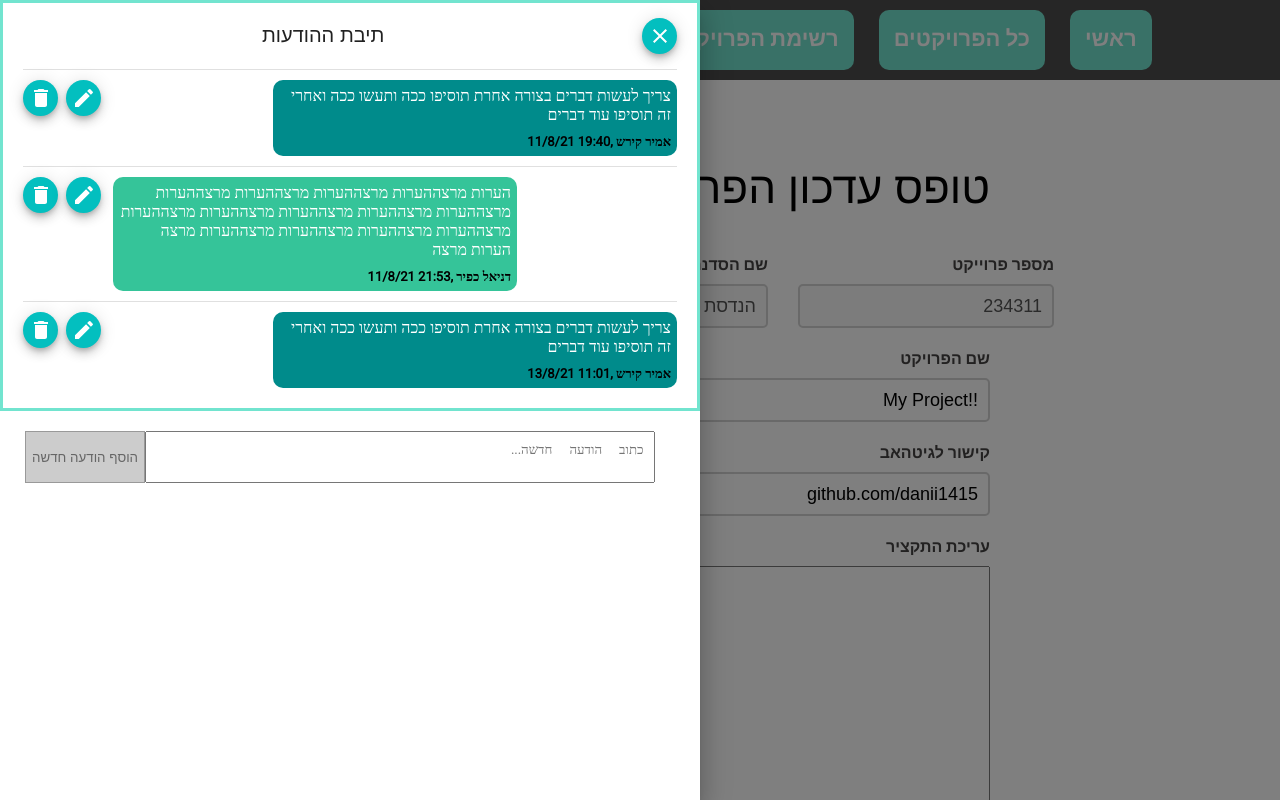
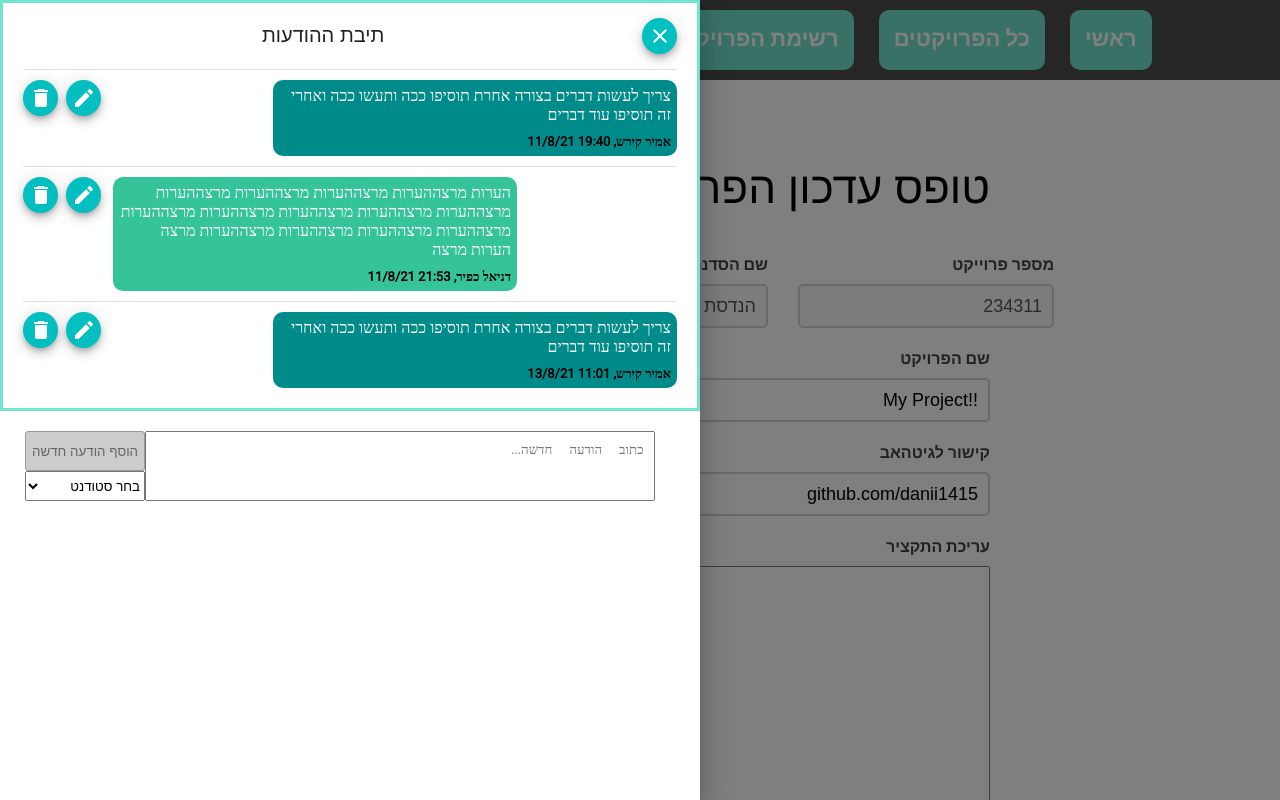
Before and after one commit to Danii1415/finalProject, a React (Create React App) app in the folder client/: page /EditPreview in a window 1280 px wide. Shown: the top 800 px of the page. Built offline with nearby package versions, Linux system fonts and the light colour scheme.

Commit message:
added chat sender and utils file

```diff
--- a/client/src/AddProject.js
+++ b/client/src/AddProject.js
@@ -1,6 +1,7 @@
 import React, { useEffect, useState } from "react";
 import "./AddProject.scss";
 import { MenuItem, Select } from "@material-ui/core";
+import { Student } from "./utils";
 // import ReactMarkdown from "react-markdown";
 
 const kirsh = {
@@ -32,15 +33,6 @@ const guy = {
     },
   ],
 };
-
-class Student {
-  constructor(firstName = "", lastName = "", idNumber = "", emailAddress = "") {
-    this.firstName = firstName;
-    this.lastName = lastName;
-    this.idNumber = idNumber;
-    this.emailAddress = emailAddress;
-  }
-}
 
 const teachers = [kirsh, guy];
 
--- a/client/src/EditPreview.js
+++ b/client/src/EditPreview.js
@@ -1,3 +1,5 @@
+//fix hours and minutes 1 digit sometimes
+
 import React from "react";
 import {
   Dialog,
@@ -35,6 +37,12 @@ import "./EditPreview.scss";
 
 //   * list item 1
 //   * list item 2`;
+
+const students = [
+  { name: "דניאל כפיר" },
+  { name: "שגיב לוי" },
+  { name: "איתי מלמד" },
+];
 
 const teacherMessages = [
   {
@@ -74,8 +82,8 @@ const EditPreview = () => {
   //   const [messageList, setMessageList] = useState([]);
   const [markDownText, setMarkDownText] = useState("");
 
-  // const [status, setStatus] = useState("pendingTeacherApproval");
-  const [status, setStatus] = useState("pendingStudentsEdit");
+  const [status, setStatus] = useState("pendingTeacherApproval");
+  // const [status, setStatus] = useState("pendingStudentsEdit");
   const [isTeacher, setIsTeacher] = useState(false);
 
   const [projectTitle, setProjectTitle] = useState("My Project!!");
@@ -90,6 +98,7 @@ const EditPreview = () => {
   const [contactEmail, setContactEmail] = useState("");
   const [contactName, setContactName] = useState("");
   const [contactPhone, setContactPhone] = useState("");
+  const [messageSender, setMessageSender] = useState("");
 
   const [isOpenDrawer, setisOpenDrawer] = useState(true);
 
@@ -146,7 +155,7 @@ const EditPreview = () => {
     const now = new Date();
     messages[editMessageIdx] = {
       text: editMessage,
-      date: `${now.getDay()}/${now.getMonth()}/${now.getFullYear()} ${now.getHours()}:${now.getMinutes()}:${now.getSeconds()}`,
+      date: `${now.getDay()}/${now.getMonth()}/${now.getFullYear()} ${now.getHours()}:${now.getMinutes()}`,
     };
     setMessageList(messages);
     setOpenEditMessage(false);
@@ -159,9 +168,9 @@ const EditPreview = () => {
     const now = new Date();
     const _newMessage = {
       text: newMessage,
-      date: `${now.getDay()}/${now.getMonth()}/${now.getFullYear()} ${now.getHours()}:${now.getMinutes()}:${now.getSeconds()}`,
-      isTeacher: isTeacher ? true : false,
-      name: isTeacher ? "אמיר קירש" : "דניאל כפיר",
+      date: `${now.getDay()}/${now.getMonth()}/${now.getFullYear()} ${now.getHours()}:${now.getMinutes()}`,
+      fromTeacher: isTeacher ? true : false,
+      name: isTeacher ? "אמיר קירש" : messageSender,
     };
     messages.push(_newMessage);
     setMessageList(messages);
@@ -178,11 +187,20 @@ const EditPreview = () => {
   };
 
   const getMessageDetails = (message) => {
-    return message.date + ", " + message.name;
+    return message.date + " ," + message.name;
   };
 
   const onStudentsProjectSubmit = () => {
     setStatus("pendingTeacherApproval");
+  };
+
+  const onMessageSenderChange = (e) => {
+    console.log(e.target.value);
+    setMessageSender(e.target.value);
+  };
+
+  const areFieldsDisabled = () => {
+    return !isTeacher && status === "";
   };
 
   return (
@@ -234,13 +252,37 @@ const EditPreview = () => {
               })}
             </div>
             <div className="new-message-container">
+              <div className="send-message-buttons-div">
                 <button
-                disabled={newMessage ? false : true}
+                  disabled={
+                    (!isTeacher && !messageSender) || !newMessage ? true : false
+                  }
                   onClick={saveNewMessage}
                   className="new-message-button"
                 >
                   הוסף הודעה חדשה
                 </button>
+                <select
+                  disabled={isTeacher ? true : false}
+                  className="name-select"
+                  onChange={onMessageSenderChange}
+                >
+                  {isTeacher === false ? (
+                    <>
+                      <option value="" disabled selected>
+                        בחר סטודנט
+                      </option>
+                      {students.map((student) => {
+                        return (
+                          <option value={student.name}>{student.name}</option>
+                        );
+                      })}
+                    </>
+                  ) : (
+                    <option>אמיר קירש</option>
+                  )}
+                </select>
+              </div>
               <textarea
                 className="new-message-input"
                 placeholder="כתוב הודעה חדשה..."
--- a/client/src/EditPreview.scss
+++ b/client/src/EditPreview.scss
@@ -128,6 +128,15 @@
     display: flex;
     padding: 20px 20px;
     width: 650px;
+    height: 70px;
+    .send-message-buttons-div {
+      display: flex;
+      flex-direction: column;
+      .name-select {
+        height: 30px;
+        direction: rtl;
+      }
+    }
     .new-message-input {
       direction: rtl;
       text-align: right;
@@ -142,6 +151,10 @@
     }
     .new-message-button {
       background-color: rgb(3, 191, 191);
+      height: 40px;
+      cursor: pointer;
+      border: none;
+      border-radius: 3px;
     }
 
     .new-message-button:hover {
--- a/client/src/Navbar.js
+++ b/client/src/Navbar.js
@@ -17,7 +17,7 @@ const Navbar = ({ loggedInTeacher, onSignOut }) => {
             <button class="dropbtn">שלום {loggedInTeacher}</button>
             <div class="dropdown-content">
               <Link>סדנאות שאושרו</Link>
-              <Link>סדנאות שלא אושרו</Link>
+              <Link to="/pendingprojects">סדנאות שלא אושרו</Link>
               <button onClick={onSignOut}>צא</button>
             </div>
           </div>
--- a/client/src/ProjectDisplay.js
+++ b/client/src/ProjectDisplay.js
@@ -1,5 +1,6 @@
 import React from "react";
 import "./ProjectDisplay.scss";
+import { getStudentsNamesFormat } from "./utils";
 import logoThree from "./dd.png";
 
 const project = {
@@ -16,15 +17,6 @@ const project = {
   course: "פתרונות תוכנה מתקדמים",
   github: "www.github.com/danii1415",
   preview: `אני רושם מלא שורות אני רושם מלא שורות אני רושם מלא שורות ה אני רושם מלא שורות אני רושם מלא שורות אני רושם מלא שורות <br></br> <br></br> אני רושם מלא שורות אני רושם מלא שורות אני רושם מלא שורות אני רושם מלא שורות אני רושם מלא שורות אני רושם מלא שורות אני רושם מלא שורות אני רושם מלא שורות`,
-};
-
-const getStudentsNamesFormat = (students) => {
-  let res = "";
-  for (let i = 0; i < students.length; i++) {
-    res +=
-      students.length - i !== 1 ? `${students[i].name}, ` : students[i].name;
-  }
-  return res;
 };
 
 const ProjectDisplay = () => {
--- /dev/null
+++ b/client/src/utils.js
@@ -0,0 +1,17 @@
+export const getStudentsNamesFormat = (students) => {
+  let res = "";
+  for (let i = 0; i < students.length; i++) {
+    res +=
+      students.length - i !== 1 ? `${students[i].name}, ` : students[i].name;
+  }
+  return res;
+};
+
+export class Student {
+  constructor(firstName = "", lastName = "", idNumber = "", emailAddress = "") {
+    this.firstName = firstName;
+    this.lastName = lastName;
+    this.idNumber = idNumber;
+    this.emailAddress = emailAddress;
+  }
+}
```
Also changed, not shown: client/src/App.js (+11 -0 lines), client/src/PendingProjects.js (+7 -2 lines), 1 other file (tests, documents, lock files or other folders). Lines whose indentation alone changed are shown as unchanged.
